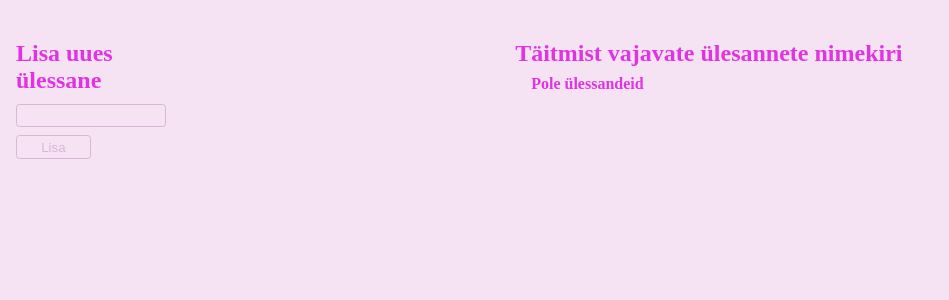
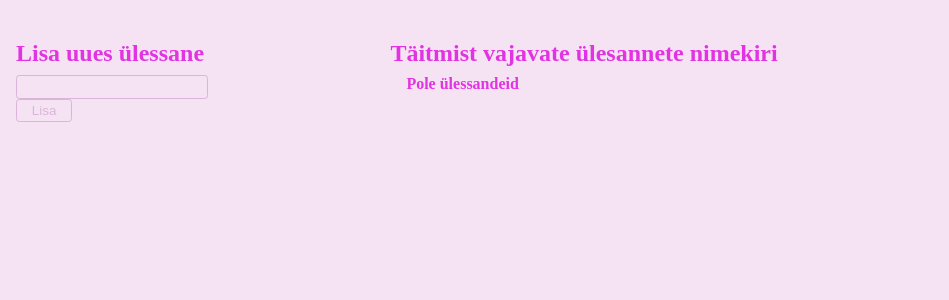
Before and after one commit to mairitikk/React-Do-To-List, a React (Vite) app: page / in a window 1280 px wide. Shown: the top 300 px of the page, without its empty margins (0-949 px from the left). Built offline with nearby package versions, Linux system fonts and the light colour scheme; a web font is replaced by a local one.

Commit message:
change css

```diff
--- a/src/styles.css
+++ b/src/styles.css
@@ -22,17 +22,11 @@ body {
 }
 
 .new-item-form {
-    display: flex;
-    flex-direction: column;
-    width: 40%;
-    gap: 0.5rem;
+flex: 0 0 30%;
 }
 
 .form-row {
-    display: flex;
-    flex-direction: column;
-    width: 30%;
-    gap: 0.1rem;
+flex: 0 0 70%;
 }
 .pealkiri{
     font-size: 1.5rem;
```
